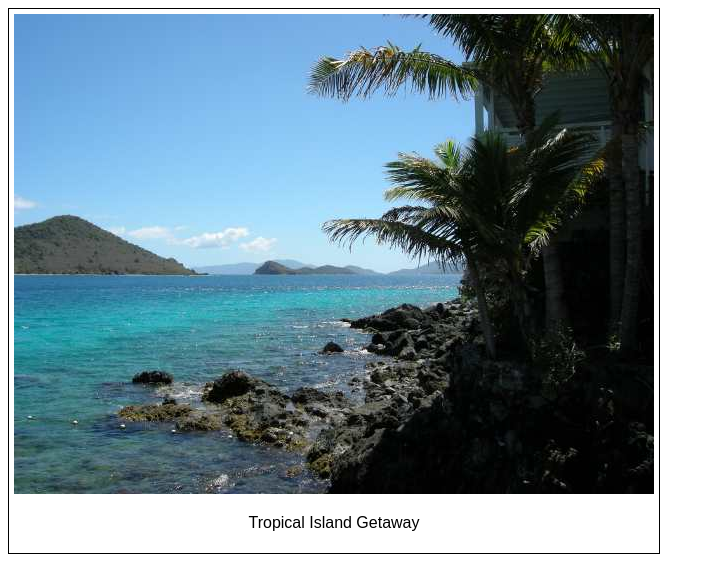
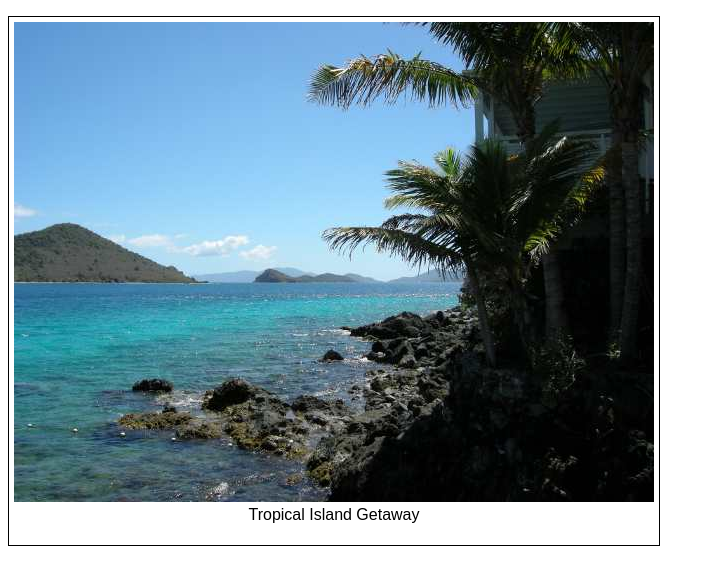
Before and after one commit to ElizaBuzby/4.5, a plain HTML site: page index.html in a window 1280 px wide. Shown: the whole page, without its empty margins (0-715 px from the left). Drawn offline with Linux system fonts and the light colour scheme.

Commit message:
attempt 2

```diff
--- a/index.html
+++ b/index.html
@@ -13,9 +13,9 @@
     </head>
 
     <body>
-        <div id="figure">
+        <p><div id="figure">
         <img src="myisland.jpg" alt="Tropical Island" width="640" height="480">
-        <p>Tropical Island Getaway</p>
+        Tropical Island Getaway</p>
         </div>
     </body>
 </html>
```
